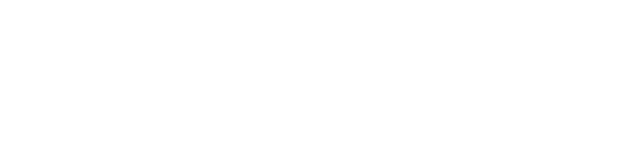
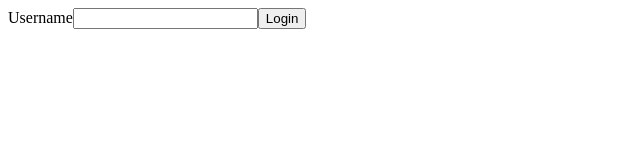
Before and after one commit to MalekAnas/JavaScript_uppgift_2, a plain HTML site: page index.html in a window 1280 px wide. Shown: the whole page, without its empty margins (0-640 px from the left). Drawn offline with Linux system fonts and the light colour scheme.

Commit message:
re reference js file in index.html

```diff
--- a/index.html
+++ b/index.html
@@ -7,6 +7,6 @@
   </head>
   <body>
     <!-- Don't modify and Don't add anything here-->
-    <script src="index.js"></script>
+    <script src="malek.alharani.js"></script>
   </body>
 </html>
```
